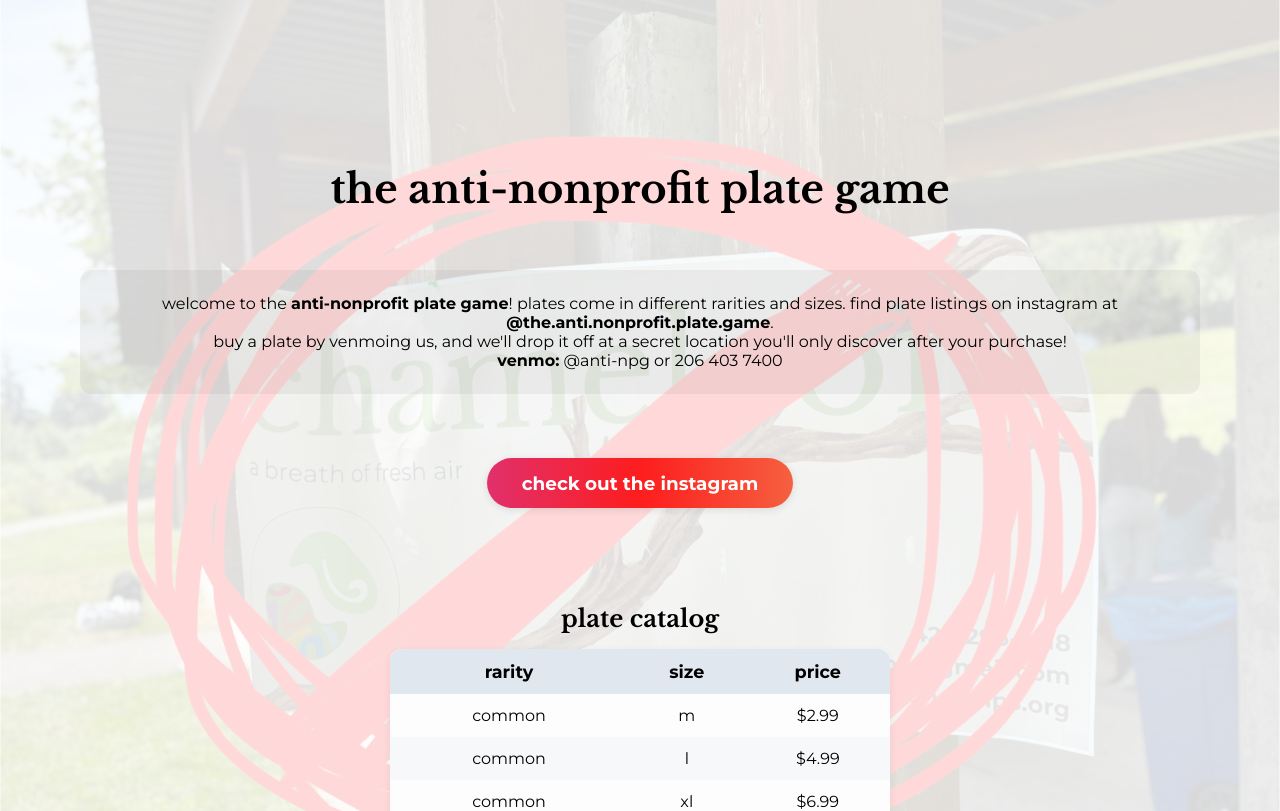
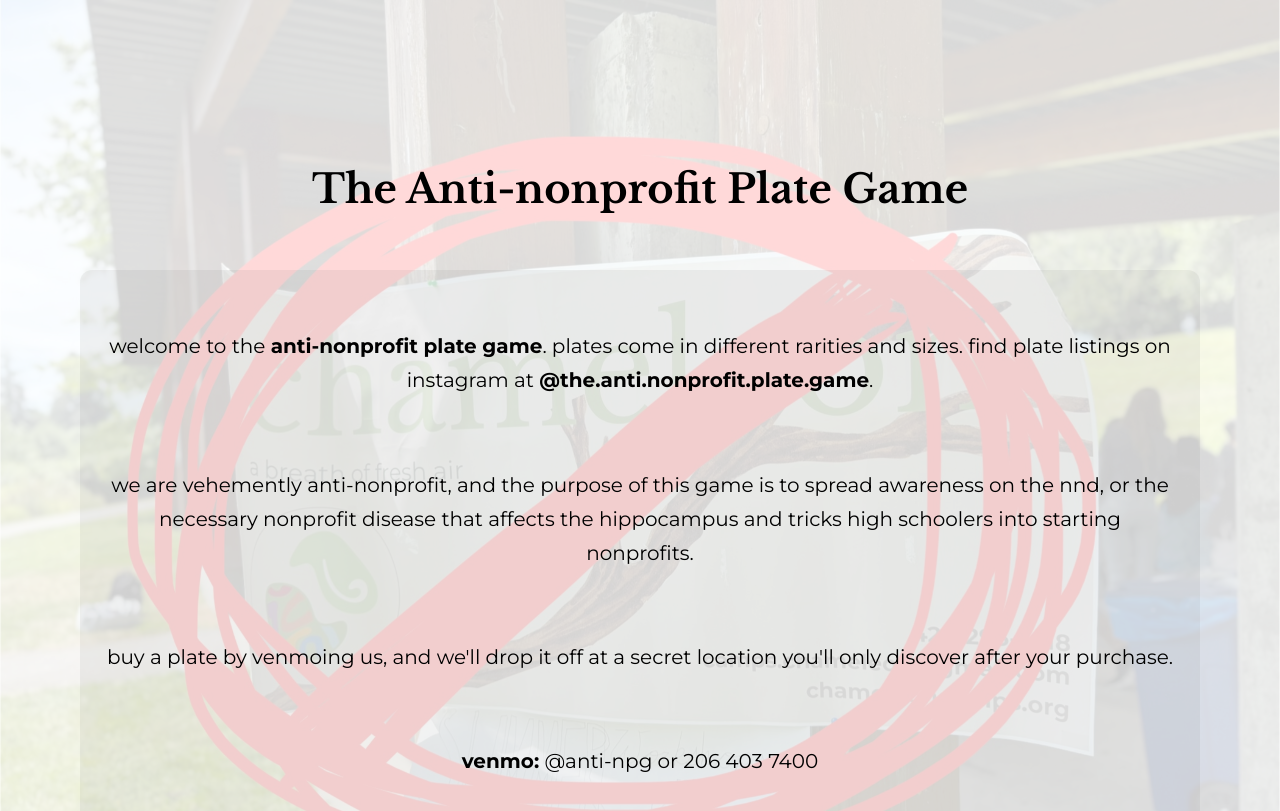
Before and after one commit to PuupFart123/plategame, a Next.js app: page / in a window 1280 px wide. Shown: the top 811 px of the page. Built offline with nearby package versions, Linux system fonts and the light colour scheme.

Commit message:
type changes and content add in intro

```diff
--- a/src/app/page.module.css
+++ b/src/app/page.module.css
@@ -14,7 +14,6 @@
   padding: 80px;
   gap: 64px;
   font-family: var(--font-geist-sans);
-  text-transform: lowercase;
   color: black;
 
   /* Background image and overlay */
@@ -188,6 +187,17 @@ a.secondary {
   padding: 1.5rem;
   margin-bottom: 2rem;
   text-align: center;
+  display: flex;
+  flex-direction: column;
+  align-items: center;
+  justify-content: center;
+}
+
+.introChunk {
+  margin: 2.2rem 0;
+  font-size: 1.25rem;
+  line-height: 1.7;
+  text-align: center;
 }
 
 .catalogSection {
@@ -296,3 +306,11 @@ a.secondary {
   filter: brightness(1.08) saturate(1.2);
   box-shadow: 0 4px 16px rgba(225,48,108,0.18);
 }
+
+.upper {
+  text-transform: uppercase !important;
+}
+
+.lowercase {
+  text-transform: lowercase;
+}
--- a/src/app/page.tsx
+++ b/src/app/page.tsx
@@ -23,15 +23,18 @@ export default function Home() {
     <div className={styles.page}>
       <main className={styles.main}>
         <h1 className={styles.title}>The Anti-nonprofit Plate Game</h1>
-        <section className={styles.introSection}>
-          <p>
-            Welcome to the <b>Anti-nonprofit Plate Game</b>! Plates come in different rarities and sizes. Find plate listings on Instagram at <a href="https://instagram.com/the.anti.nonprofit.plate.game" target="_blank" rel="noopener noreferrer"><b>&#64;the.anti.nonprofit.plate.game</b></a>.
+        <section className={`${styles.introSection} ${styles.lowercase}`}>
+          <p className={styles.introChunk}>
+            welcome to the <b>anti-nonprofit plate game</b>. plates come in different rarities and sizes. find plate listings on instagram at <a href="https://instagram.com/the.anti.nonprofit.plate.game" target="_blank" rel="noopener noreferrer"><b>&#64;the.anti.nonprofit.plate.game</b></a>.
           </p>
-          <p>
-            Buy a plate by Venmoing us, and we&apos;ll drop it off at a secret location you&apos;ll only discover after your purchase!
+          <p className={styles.introChunk}>
+            we are vehemently anti-nonprofit, and the purpose of this game is to spread awareness on the nnd, or the necessary nonprofit disease that affects the hippocampus and tricks high schoolers into starting nonprofits.
           </p>
-          <p>
-            <b>Venmo:</b> <span style={{whiteSpace: 'nowrap'}}>&#64;anti-npg</span> or <span style={{whiteSpace: 'nowrap'}}>206 403 7400</span>
+          <p className={styles.introChunk}>
+            buy a plate by venmoing us, and we&apos;ll drop it off at a secret location you&apos;ll only discover after your purchase.
+          </p>
+          <p className={styles.introChunk}>
+            <b>venmo:</b> &#64;anti-npg or 206 403 7400
           </p>
         </section>
         <a
@@ -56,8 +59,8 @@ export default function Home() {
             <tbody>
               {PLATES.map((plate, idx) => (
                 <tr key={idx}>
-                  <td>{plate.rarity}</td>
-                  <td>{plate.size}</td>
+                  <td>{plate.rarity.charAt(0).toUpperCase() + plate.rarity.slice(1).toLowerCase()}</td>
+                  <td className={styles.upper}>{plate.size.toUpperCase()}</td>
                   <td>${plate.price.toFixed(2)}</td>
                 </tr>
               ))}
@@ -65,7 +68,7 @@ export default function Home() {
           </table>
         </section>
 
-        <section className={styles.howToPlaySection}>
+        <section className={`${styles.howToPlaySection} ${styles.lowercase}`}>
           <h2>How It Works</h2>
           <ol>
             <li>Check out available plates on our <a href="https://instagram.com/the.anti.nonprofit.plate.game" target="_blank" rel="noopener noreferrer"><b>&#64;the.anti.nonprofit.plate.game</b></a>.</li>
@@ -74,7 +77,7 @@ export default function Home() {
           </ol>
         </section>
 
-        <section className={styles.faqSection}>
+        <section className={`${styles.faqSection} ${styles.lowercase}`}>
           <h2>FAQ & Contact</h2>
           <ul>
             <li><b>What are the plate rarities?</b> Common, Rare, Epic, Legendary, and Anti-nonprofit. Each comes in Medium, Large, and Extra-Large.</li>
```
